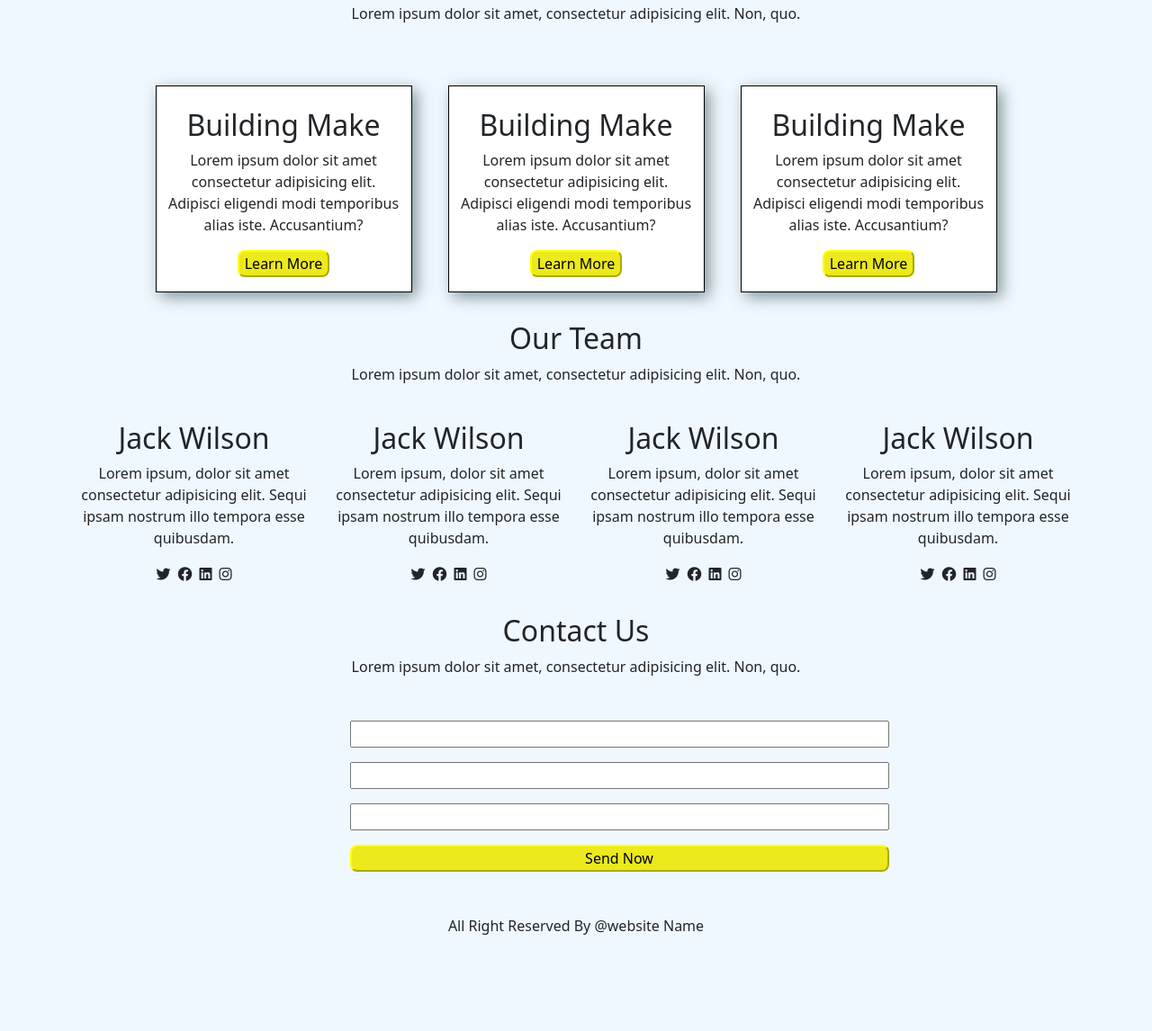
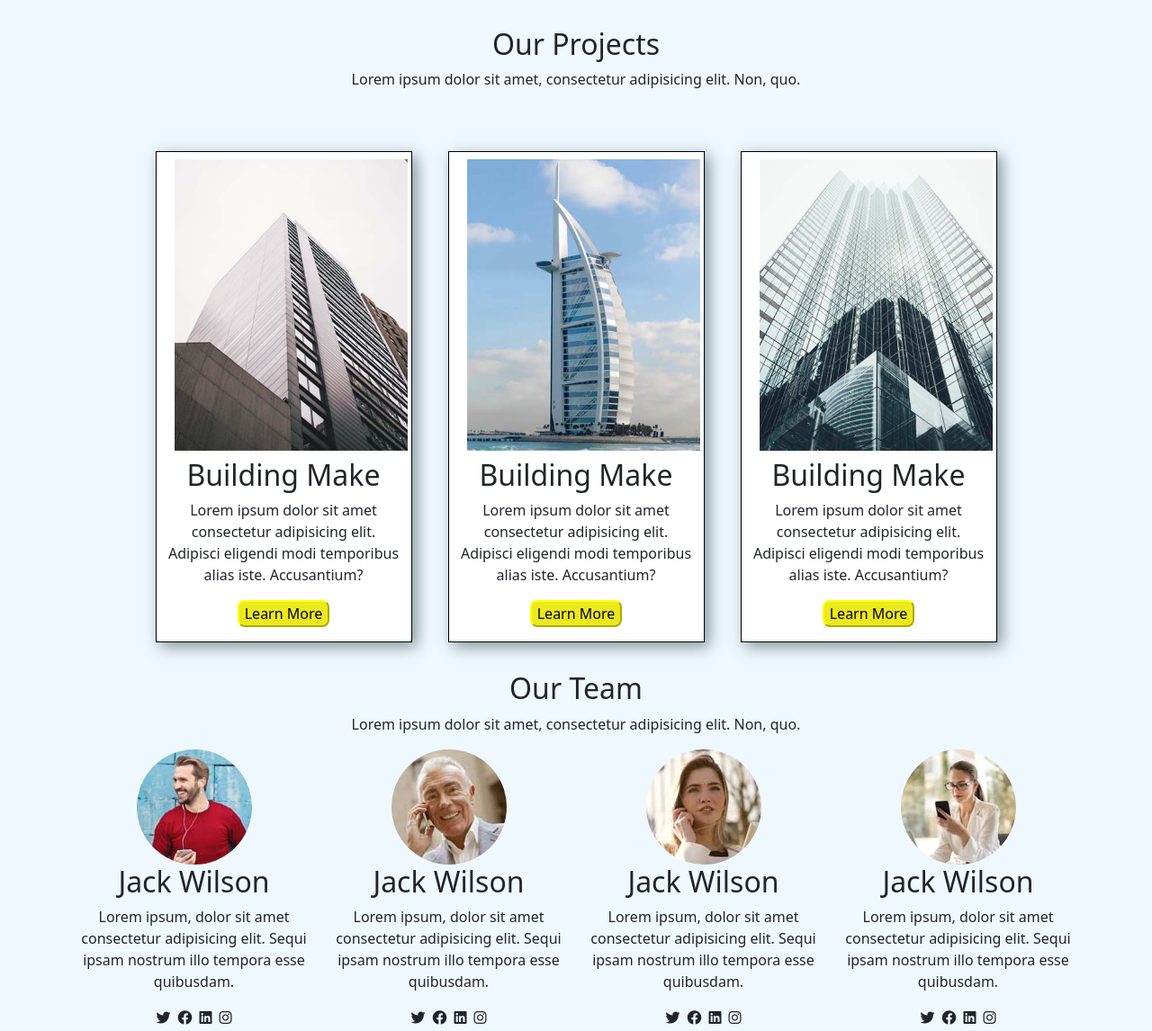
Before and after one commit to Toymaker0/build-icon, a plain HTML site: page index.html in a window 1280 px wide. Shown: the part 901-2047 px from the top of the page at 90% size. Before the commit the page ends 1958 px from the top, so only its background shows below. Drawn offline with nearby package versions, Linux system fonts and the light colour scheme; the site is published under a folder, as on GitHub Pages, so addresses that start at the root find nothing.

Commit message:
Update index.html

```diff
--- a/index.html
+++ b/index.html
@@ -26,7 +26,7 @@
       <section>
         <div class="container mt-5">
             <div class="mt-5 p-5"><div class="row ">
-                <div class="col-12 col-lg-4 col-md-12 "><img   src="/img/about.jpg" alt="" style="width:100%;"></div>
+                <div class="col-12 col-lg-4 col-md-12 "><img   src="./img/about.jpg" alt="" style="width:100%;"></div>
 
                 <div class="col "><h2>We Provide the Best Quality <br>
                     Services Ever</h2><p>Lorem ipsum, dolor sit amet consectetur adipisicing elit. Totam, labore reiciendis. Assumenda eos quod animi! Soluta nesciunt inventore dolores excepturi provident, culpa beatae tempora, explicabo corporis quibusdam corrupti. Autem, quaerat. Assumenda quo aliquam vel, nostrum explicabo ipsum dolor, ipsa perferendis porro doloribus obcaecati placeat natus iste odio est non earum?</p>
@@ -83,17 +83,17 @@
          <div class="m-1"> <div class="container mt-5">
             <div class="row row-cols-1 row-cols-lg-4 justify-content-center">
                 <div class="col mb-3 pb-3 text-center border_style">
-                    <img class="m-2 " src="/img/project-1.jpg" alt="" style="max-width: 100%; ">
+                    <img class="m-2 " src="./img/project-1.jpg" alt="" style="max-width: 100%; ">
                     <div class="text-center"><h2>Building Make</h2><p>Lorem ipsum dolor sit amet consectetur adipisicing elit. Adipisci eligendi modi temporibus alias iste. Accusantium?</p><button class="bt style_button">Learn More</button></div>
                 </div>
                 <div class="col mb-3 pb-3 text-center border_style">
 
-                    <img class="m-2 " src="/img/project-2.jpg" alt="" style="max-width: 100%;">
+                    <img class="m-2 " src="./img/project-2.jpg" alt="" style="max-width: 100%;">
                     <div class="text-center"><h2>Building Make</h2><p>Lorem ipsum dolor sit amet consectetur adipisicing elit. Adipisci eligendi modi temporibus alias iste. Accusantium?</p><button class="bt style_button">Learn More</button></div>
                 </div>
                 <div class="col mb-3 pb-2 border_style text-center">
 
-                    <img  class="m-2" src="/img/project-3.jpg" alt="" style="max-width: 100%;">
+                    <img  class="m-2" src="./img/project-3.jpg" alt="" style="max-width: 100%;">
                     <div class="text-center "><h2>Building Make</h2><p>Lorem ipsum dolor sit amet consectetur adipisicing elit. Adipisci eligendi modi temporibus alias iste. Accusantium?</p><button class="bt style_button ">Learn More</button></div>
                 </div>
             </div>
@@ -107,17 +107,17 @@
                     adipisicing elit. Non, quo.</p></div>
         <div class="m-1"> <div class=" row row-cols-1 row-cols-sm-2 row-cols-lg-4">
             <div class="col mb-2 text-center">
-                <div class=""><img class="circle" src="/img/team-1.jpg" alt=""><h2>Jack Wilson</h2><p>Lorem ipsum, dolor sit amet consectetur adipisicing elit. Sequi ipsam nostrum illo tempora esse quibusdam.</p>
+                <div class=""><img class="circle" src="./img/team-1.jpg" alt=""><h2>Jack Wilson</h2><p>Lorem ipsum, dolor sit amet consectetur adipisicing elit. Sequi ipsam nostrum illo tempora esse quibusdam.</p>
                <div><div><i class="fa-brands m-1 fa-twitter"></i><i class="fa-brands m-1 fa-facebook"></i><i class="fa-brands m-1 fa-linkedin"></i><i class="fa-brands m-1 fa-instagram"></i></div></div></div>
 
             </div>
             <div class="col mb-2 text-center">
-                <div class=""><img class="circle" src="/img/team-2.jpg" alt=""><h2>Jack Wilson</h2><p>Lorem ipsum, dolor sit amet consectetur adipisicing elit. Sequi ipsam nostrum illo tempora esse quibusdam.</p>
+                <div class=""><img class="circle" src="./img/team-2.jpg" alt=""><h2>Jack Wilson</h2><p>Lorem ipsum, dolor sit amet consectetur adipisicing elit. Sequi ipsam nostrum illo tempora esse quibusdam.</p>
                 <div><div><i class="fa-brands m-1 fa-twitter"></i><i class="fa-brands m-1 fa-facebook"></i><i class="fa-brands m-1 fa-linkedin"></i><i class="fa-brands m-1 fa-instagram"></i></div></div></div>
 
             </div>
             <div class="col mb-2 text-center">
-                <div class=""><img class="circle" src="/img/team-3.jpg" alt=""><h2>Jack Wilson</h2><p>Lorem ipsum, dolor sit amet consectetur adipisicing elit. Sequi ipsam nostrum illo tempora esse quibusdam.</p>
+                <div class=""><img class="circle" src="./img/team-3.jpg" alt=""><h2>Jack Wilson</h2><p>Lorem ipsum, dolor sit amet consectetur adipisicing elit. Sequi ipsam nostrum illo tempora esse quibusdam.</p>
                <div>
                 <div><i class="fa-brands m-1 fa-twitter"></i><i class="fa-brands m-1 fa-facebook"></i><i class="fa-brands m-1 fa-linkedin"></i><i class="fa-brands m-1 fa-instagram"></i></div></div>
                </div>
@@ -126,7 +126,7 @@
 
 
                     <div class="col mb-2 text-center">
-                        <div class=""><img class="circle" src="/img/team-4.jpg" alt=""><h2>Jack Wilson</h2><p>Lorem ipsum, dolor sit amet consectetur adipisicing elit. Sequi ipsam nostrum illo tempora esse quibusdam.</p>
+                        <div class=""><img class="circle" src="./img/team-4.jpg" alt=""><h2>Jack Wilson</h2><p>Lorem ipsum, dolor sit amet consectetur adipisicing elit. Sequi ipsam nostrum illo tempora esse quibusdam.</p>
                        <div><div><i class="fa-brands m-1 fa-twitter"></i><i class="fa-brands m-1 fa-facebook"></i><i class="fa-brands m-1 fa-linkedin"></i><i class="fa-brands m-1 fa-instagram"></i></div></div></div>
 
                     </div>
```
